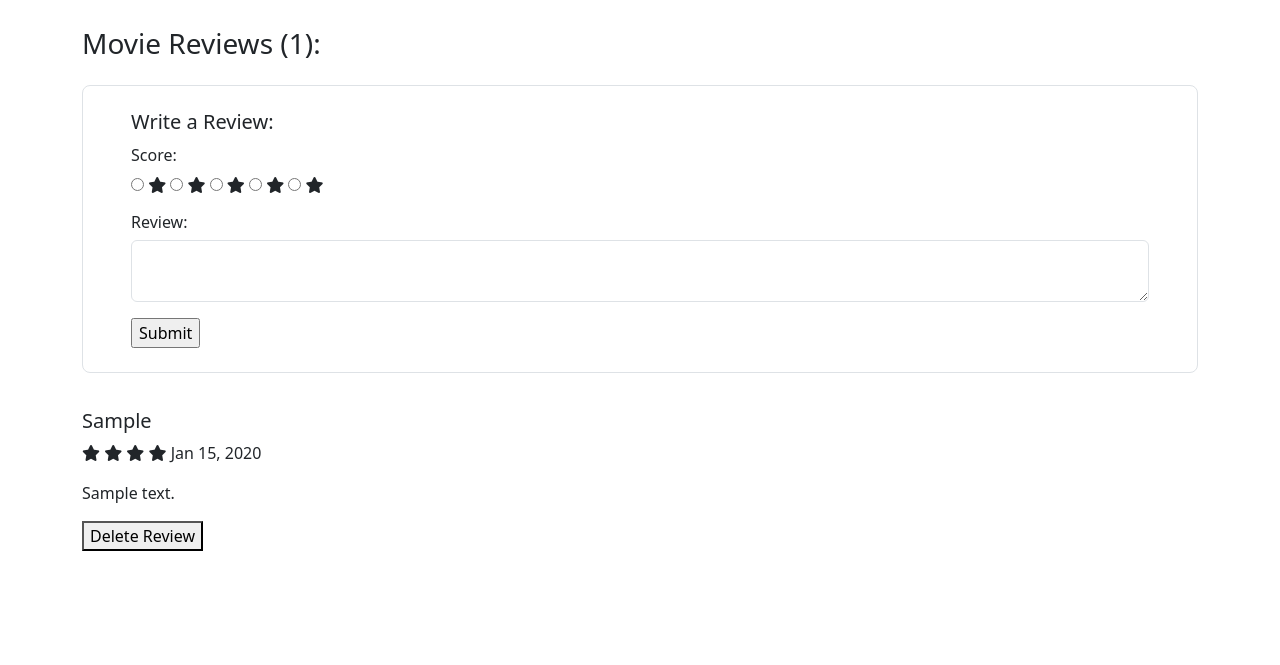
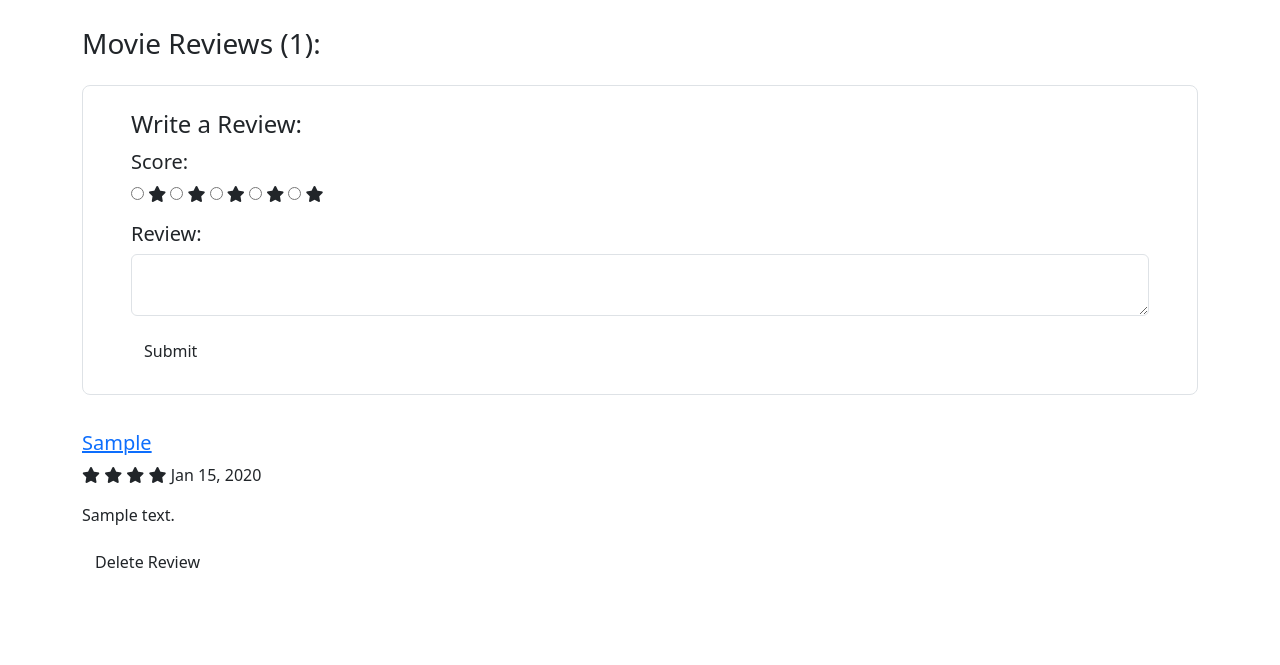
Before and after one commit to victoria-vu/Reel-Review, a Flask app: template templates/movie_details.html in a window 1280 px wide. Shown: the part 371-1036 px from the top of the page. Before the commit the page ends 922 px from the top, so only its background shows below. Run offline with Flask 3, Linux system fonts and the light colour scheme; the visitor is signed in with stand-in values (Sample User, id 1); tables that the repository leaves empty hold one stand-in row (values such as "Sample post"); the template is opened without the code that fills it: values that come from a table or form of the project are taken from there, most other values are stand-ins (such as "Sample title", 1, 10 or a date in 2020); some libraries are stand-ins or nearby versions.

Commit message:
Revise headers, style buttons, add link to user profile in reviews

```diff
--- a/templates/movie_details.html
+++ b/templates/movie_details.html
@@ -20,10 +20,10 @@
 
             <!-- Movie Details -->
             <div class="col-md-8">
-                <h1 class="my-3">{{ movie['original_title'] }}</h1>
-                <h3> Release Date: </h2>
+                <h2 class="my-3">{{ movie['original_title'] }}</h2>
+                <h4> Release Date: </h4>
                 <p class="my-3">{{ release_date }}</p>
-                <h3>Overview:</h2>
+                <h4>Overview:</h4>
                 <p>{{ movie['overview'] }}</p>
             </div>
         </div>
@@ -34,11 +34,11 @@
         {% if 'user_id' in session.keys() %}
             <div class="mb-3">
                 <form class="p-4 px-5 my-3 border rounded-3" action="/addreview/{{ movie['id']}}" method="POST">
-                    <h5 class="pb-1">Write a Review:</h5>
+                    <h4 class="pb-1">Write a Review:</h4>
 
                     <!-- Rating Input -->
                     <div class="form-group pb-3">
-                        <h6>Score:</h6>
+                        <h5>Score:</h5>
                         <div class="star-container">
                             <div class="star-widget">
                                 <input type="radio" name="rating" id="rate-5" value="5" required="">
@@ -57,13 +57,13 @@
 
                     <!-- Text Input -->
                     <div class="form-group pb-3">
-                        <h6>Review:</h6>
+                        <h5>Review:</h5>
                         <textarea class="form-control" name="review" required=""></textarea>
                     </div>
 
                     <!-- Form Action -->
                     <div class="form-group">
-                        <input type="submit">
+                        <button class="action-btn btn" type="submit">Submit</button>
                     </div>
                 </form>
             </div>
@@ -75,7 +75,7 @@
                 <div class="my-1" id="{{ review.review_id }}">
 
                     <!-- Review Content -->
-                    <h5>{{ review.user.fname }}</h5>
+                    <h5><a href="/user/{{ review.user.user_id }}">{{ review.user.fname }}</a></h5>
                     <p>
                         {% for i in range(review.rating) %}
                             <i class="fa-solid fa-star star-yellow"></i>
@@ -88,7 +88,7 @@
                     {% if 'user_id' in session.keys() and review.user.user_id == session['user_id'] %}
                         <form class="pb-3" action="/deletereview" method="POST">
                             <input type="hidden" name="review-id" value="{{ review.review_id }}">
-                            <button type="submit">Delete Review</button>
+                            <button class="action-btn btn" type="submit">Delete Review</button>
                         </form>
                     {% endif %}
 
```
